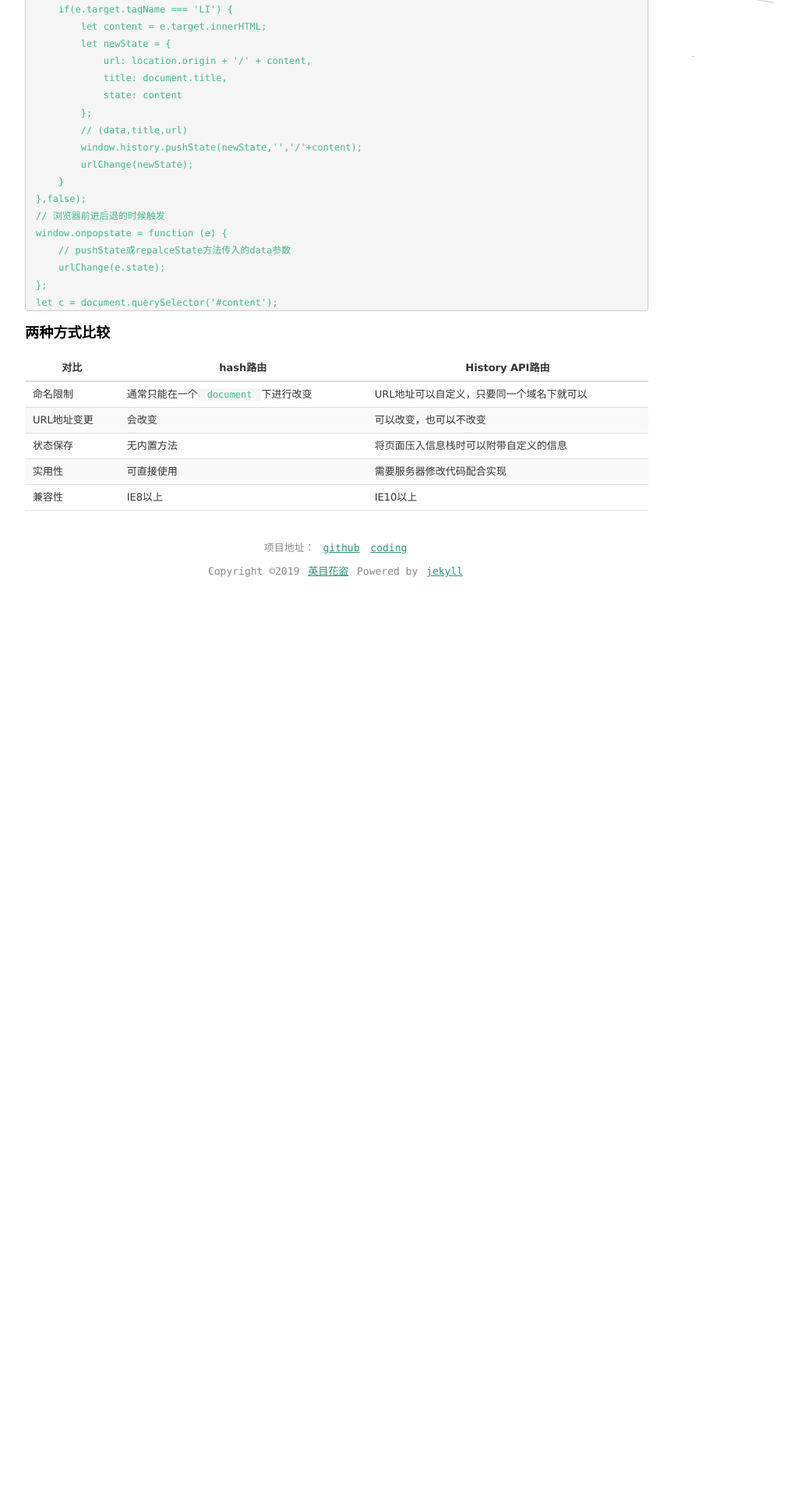
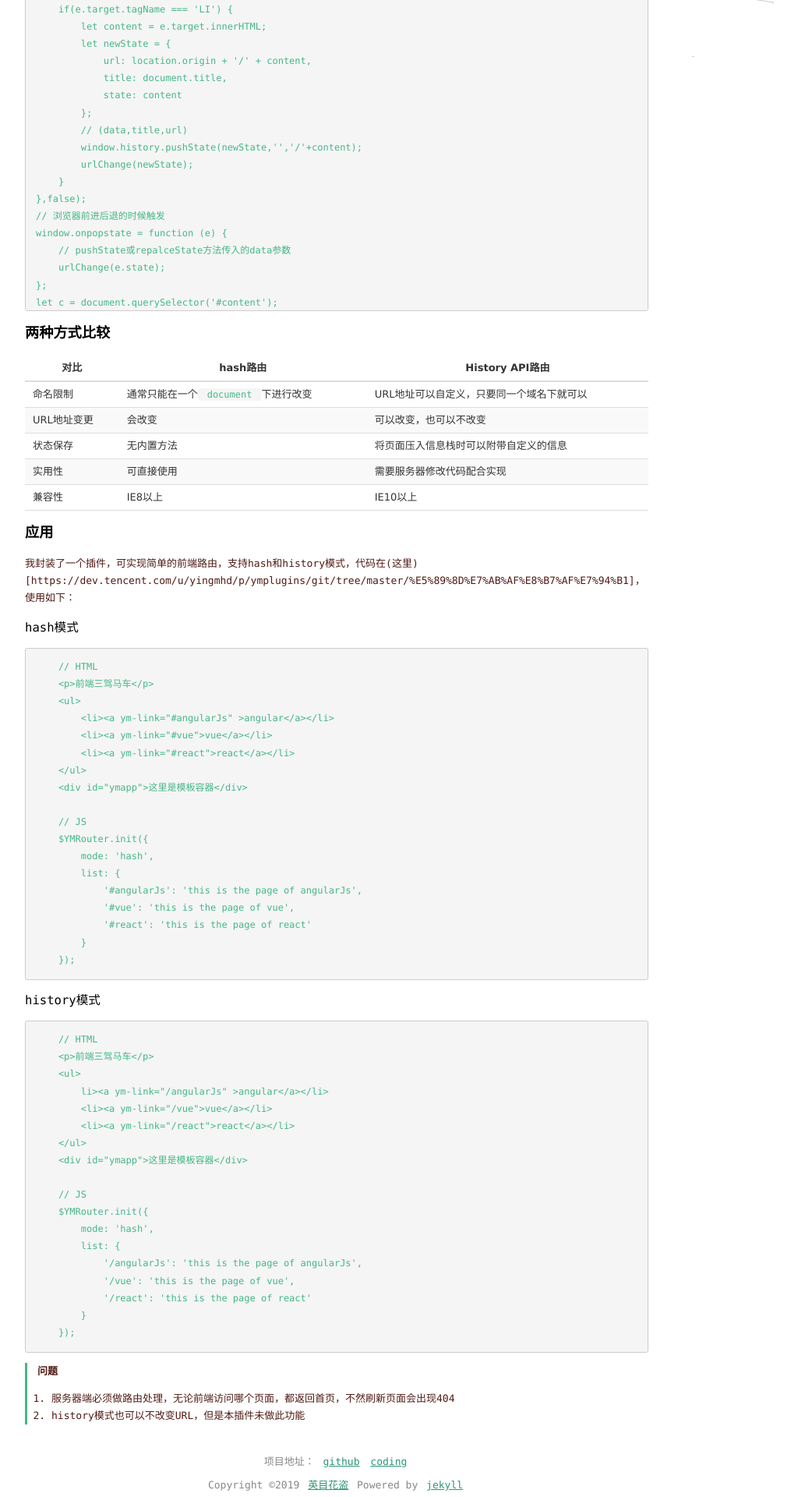
Before and after one commit to yingmhd/ymhdblog, a Jekyll site: the page built from _posts/2019-04-01-前端路由.md, in a window 1280 px wide. Shown: the part 992-2912 px from the top of the page at 78% size, without its empty margins (208-1232 px from the left). Built offline with Jekyll 4.4.1, drawn with Linux system fonts in a browser that asks for light colours; before the commit the page ends 1740 px from its top, so only the background shows below that.

Commit message:
Update 2019-04-01-前端路由.md

````diff
--- a/_posts/2019-04-01-前端路由.md
+++ b/_posts/2019-04-01-前端路由.md
@@ -93,3 +93,54 @@ URL地址变更 | 会改变 | 可以改变，也可以不改变 |
 状态保存 | 无内置方法 | 将页面压入信息栈时可以附带自定义的信息 |
 实用性 | 可直接使用 | 需要服务器修改代码配合实现 |
 兼容性 | IE8以上 | IE10以上 |
+
+## 应用
+
+我封装了一个插件，可实现简单的前端路由，支持hash和history模式，代码在(这里)[https://dev.tencent.com/u/yingmhd/p/ymplugins/git/tree/master/%E5%89%8D%E7%AB%AF%E8%B7%AF%E7%94%B1]，使用如下：
+### hash模式
+
+```
+    // HTML
+    <p>前端三驾马车</p>
+    <ul>
+        <li><a ym-link="#angularJs" >angular</a></li>
+        <li><a ym-link="#vue">vue</a></li>
+        <li><a ym-link="#react">react</a></li>
+    </ul>
+    <div id="ymapp">这里是模板容器</div>
+
+    // JS
+    $YMRouter.init({
+        mode: 'hash',
+        list: {
+            '#angularJs': 'this is the page of angularJs',
+            '#vue': 'this is the page of vue',
+            '#react': 'this is the page of react'
+        }
+    });
+```
+
+### history模式
+```
+    // HTML
+    <p>前端三驾马车</p>
+    <ul>
+        li><a ym-link="/angularJs" >angular</a></li>
+        <li><a ym-link="/vue">vue</a></li>
+        <li><a ym-link="/react">react</a></li>
+    </ul>
+    <div id="ymapp">这里是模板容器</div>
+
+    // JS
+    $YMRouter.init({
+        mode: 'hash',
+        list: {
+            '/angularJs': 'this is the page of angularJs',
+            '/vue': 'this is the page of vue',
+            '/react': 'this is the page of react'
+        }
+    });
+```
+> 问题
+1. 服务器端必须做路由处理，无论前端访问哪个页面，都返回首页，不然刷新页面会出现404
+2. history模式也可以不改变URL，但是本插件未做此功能
````
